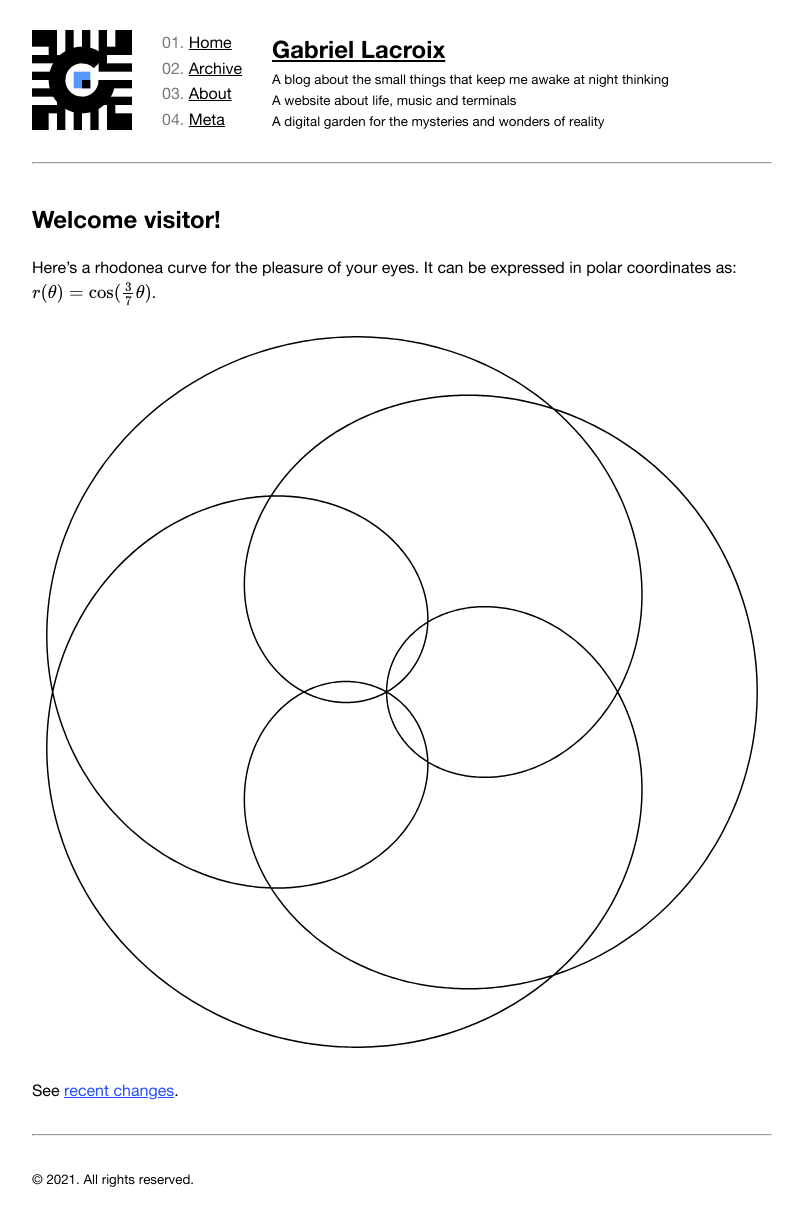
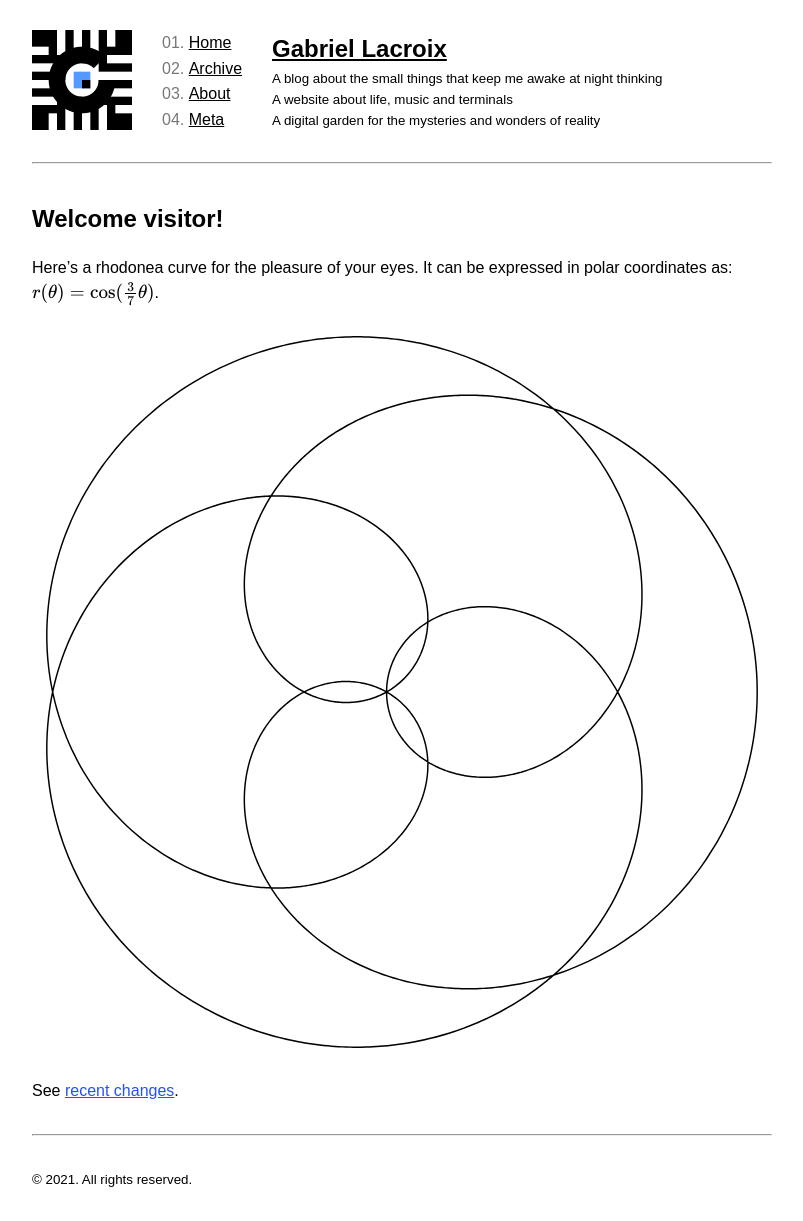
Before and after one commit to Gadiguibou/gadiguibou.github.io, a Jekyll site: the page built from _pages/index.md, in a window 1280 px wide. Shown: the whole page, without its empty margins (238-1041 px from the left). Built offline with Jekyll 4.4.1, drawn with Linux system fonts in a browser that asks for light colours; some web fonts are replaced; formulas are drawn with MathJax 3.

Commit message:
Fix font rendering on Windows
Change font to Inter since I couldn't get proper results using
FreeType's ttfautohint.

```diff
--- a/Gemfile
+++ b/Gemfile
@@ -6,6 +6,10 @@
 
 gem "jekyll"
 
+# Required for Windows
+gem "tzinfo-data" if Gem.win_platform?
+gem 'wdm', '>= 0.1.0' if Gem.win_platform?
+
 group :jekyll_plugins do
     gem 'jekyll-sitemap'
     gem 'jekyll-feed'
--- a/_sass/_base.scss
+++ b/_sass/_base.scss
@@ -17,10 +17,18 @@
     --code-bg: #212529;
   }
 
-  main a:before { content:"{" }
-  main a:after { content:"}" }
-  main a[target="_blank"]:before { content:"[" }
-  main a[target="_blank"]:after { content:"]" }
+  main a:before {
+    content: "{";
+  }
+  main a:after {
+    content: "}";
+  }
+  main a[target="_blank"]:before {
+    content: "[";
+  }
+  main a[target="_blank"]:after {
+    content: "]";
+  }
 }
 
 // Body resets
@@ -32,12 +40,18 @@
 }
 
 body {
-  font-family: "Alte Haas Grotesk", sans-serif;
+  font-family: "Inter", sans-serif;
   font-size: 16px;
   line-height: 1.6;
   color: var(--body-color);
   background-color: var(--body-bg);
   text-rendering: optimizeLegibility;
+}
+
+@supports (font-variation-settings: normal) {
+  body {
+    font-family: "Inter var", sans-serif;
+  }
 }
 
 // Links - Common
@@ -46,7 +60,9 @@
   color: inherit;
 }
 
-a:hover, a:focus, ::selection {
+a:hover,
+a:focus,
+::selection {
   background-color: var(--body-color);
   color: var(--body-bg);
   text-decoration: none;
@@ -58,13 +74,15 @@
   color: var(--link-color);
 }
 
-main a:hover, main a:focus {
+main a:hover,
+main a:focus {
   background-color: var(--link-color);
 }
 
 // Image Links
 
-.img-link:hover, .img-link:focus {
+.img-link:hover,
+.img-link:focus {
   background-color: inherit;
   color: inherit;
 }
--- a/_sass/_font-faces.scss
+++ b/_sass/_font-faces.scss
@@ -1,17 +1,174 @@
-// Alte Haas Grotesk - Regular
 @font-face {
-  font-family: "Alte Haas Grotesk";
-  src: url('../fonts/AlteHaasGroteskRegular.ttf') format('truetype');
-  font-weight: normal;
+  font-family: "Inter";
   font-style: normal;
+  font-weight: 100;
   font-display: swap;
+  src: url("../fonts/Inter-Thin.woff2?v=3.15") format("woff2"), url("../fonts/Inter-Thin.woff?v=3.15") format("woff");
+}
+@font-face {
+  font-family: "Inter";
+  font-style: italic;
+  font-weight: 100;
+  font-display: swap;
+  src: url("../fonts/Inter-ThinItalic.woff2?v=3.15") format("woff2"),
+    url("../fonts/Inter-ThinItalic.woff?v=3.15") format("woff");
 }
 
-// Alte Haas Grotesk - Bold
 @font-face {
-  font-family: "Alte Haas Grotesk";
-  src: url('../fonts/AlteHaasGroteskBold.ttf') format('truetype');
-  font-weight: bold;
+  font-family: "Inter";
   font-style: normal;
+  font-weight: 200;
   font-display: swap;
+  src: url("../fonts/Inter-ExtraLight.woff2?v=3.15") format("woff2"),
+    url("../fonts/Inter-ExtraLight.woff?v=3.15") format("woff");
 }
+@font-face {
+  font-family: "Inter";
+  font-style: italic;
+  font-weight: 200;
+  font-display: swap;
+  src: url("../fonts/Inter-ExtraLightItalic.woff2?v=3.15") format("woff2"),
+    url("../fonts/Inter-ExtraLightItalic.woff?v=3.15") format("woff");
+}
+
+@font-face {
+  font-family: "Inter";
+  font-style: normal;
+  font-weight: 300;
+  font-display: swap;
+  src: url("../fonts/Inter-Light.woff2?v=3.15") format("woff2"), url("../fonts/Inter-Light.woff?v=3.15") format("woff");
+}
+@font-face {
+  font-family: "Inter";
+  font-style: italic;
+  font-weight: 300;
+  font-display: swap;
+  src: url("../fonts/Inter-LightItalic.woff2?v=3.15") format("woff2"),
+    url("../fonts/Inter-LightItalic.woff?v=3.15") format("woff");
+}
+
+@font-face {
+  font-family: "Inter";
+  font-style: normal;
+  font-weight: 400;
+  font-display: swap;
+  src: url("../fonts/Inter-Regular.woff2?v=3.15") format("woff2"),
+    url("../fonts/Inter-Regular.woff?v=3.15") format("woff");
+}
+@font-face {
+  font-family: "Inter";
+  font-style: italic;
+  font-weight: 400;
+  font-display: swap;
+  src: url("../fonts/Inter-Italic.woff2?v=3.15") format("woff2"),
+    url("../fonts/Inter-Italic.woff?v=3.15") format("woff");
+}
+
+@font-face {
+  font-family: "Inter";
+  font-style: normal;
+  font-weight: 500;
+  font-display: swap;
+  src: url("../fonts/Inter-Medium.woff2?v=3.15") format("woff2"),
+    url("../fonts/Inter-Medium.woff?v=3.15") format("woff");
+}
+@font-face {
+  font-family: "Inter";
+  font-style: italic;
+  font-weight: 500;
+  font-display: swap;
+  src: url("../fonts/Inter-MediumItalic.woff2?v=3.15") format("woff2"),
+    url("../fonts/Inter-MediumItalic.woff?v=3.15") format("woff");
+}
+
+@font-face {
+  font-family: "Inter";
+  font-style: normal;
+  font-weight: 600;
+  font-display: swap;
+  src: url("../fonts/Inter-SemiBold.woff2?v=3.15") format("woff2"),
+    url("../fonts/Inter-SemiBold.woff?v=3.15") format("woff");
+}
+@font-face {
+  font-family: "Inter";
+  font-style: italic;
+  font-weight: 600;
+  font-display: swap;
+  src: url("../fonts/Inter-SemiBoldItalic.woff2?v=3.15") format("woff2"),
+    url("../fonts/Inter-SemiBoldItalic.woff?v=3.15") format("woff");
+}
+
+@font-face {
+  font-family: "Inter";
+  font-style: normal;
+  font-weight: 700;
+  font-display: swap;
+  src: url("../fonts/Inter-Bold.woff2?v=3.15") format("woff2"), url("../fonts/Inter-Bold.woff?v=3.15") format("woff");
+}
+@font-face {
+  font-family: "Inter";
+  font-style: italic;
+  font-weight: 700;
+  font-display: swap;
+  src: url("../fonts/Inter-BoldItalic.woff2?v=3.15") format("woff2"),
+    url("../fonts/Inter-BoldItalic.woff?v=3.15") format("woff");
+}
+
+@font-face {
+  font-family: "Inter";
+  font-style: normal;
+  font-weight: 800;
+  font-display: swap;
+  src: url("../fonts/Inter-ExtraBold.woff2?v=3.15") format("woff2"),
+    url("../fonts/Inter-ExtraBold.woff?v=3.15") format("woff");
+}
+@font-face {
+  font-family: "Inter";
+  font-style: italic;
+  font-weight: 800;
+  font-display: swap;
+  src: url("../fonts/Inter-ExtraBoldItalic.woff2?v=3.15") format("woff2"),
+    url("../fonts/Inter-ExtraBoldItalic.woff?v=3.15") format("woff");
+}
+
+@font-face {
+  font-family: "Inter";
+  font-style: normal;
+  font-weight: 900;
+  font-display: swap;
+  src: url("../fonts/Inter-Black.woff2?v=3.15") format("woff2"), url("../fonts/Inter-Black.woff?v=3.15") format("woff");
+}
+@font-face {
+  font-family: "Inter";
+  font-style: italic;
+  font-weight: 900;
+  font-display: swap;
+  src: url("../fonts/Inter-BlackItalic.woff2?v=3.15") format("woff2"),
+    url("../fonts/Inter-BlackItalic.woff?v=3.15") format("woff");
+}
+
+/* -------------------------------------------------------
+Variable font.
+Usage:
+
+  html { font-family: 'Inter', sans-serif; }
+  @supports (font-variation-settings: normal) {
+    html { font-family: 'Inter var', sans-serif; }
+  }
+*/
+@font-face {
+  font-family: "Inter var";
+  font-weight: 100 900;
+  font-display: swap;
+  font-style: normal;
+  font-named-instance: "Regular";
+  src: url("../fonts/Inter-roman.var.woff2?v=3.15") format("woff2");
+}
+@font-face {
+  font-family: "Inter var";
+  font-weight: 100 900;
+  font-display: swap;
+  font-style: italic;
+  font-named-instance: "Italic";
+  src: url("../fonts/Inter-italic.var.woff2?v=3.15") format("woff2");
+}
```
Also changed, not shown: Gemfile.lock, assets/fonts/AlteHaasGroteskBold.ttf (deleted), assets/fonts/AlteHaasGroteskRegular.ttf (deleted).
